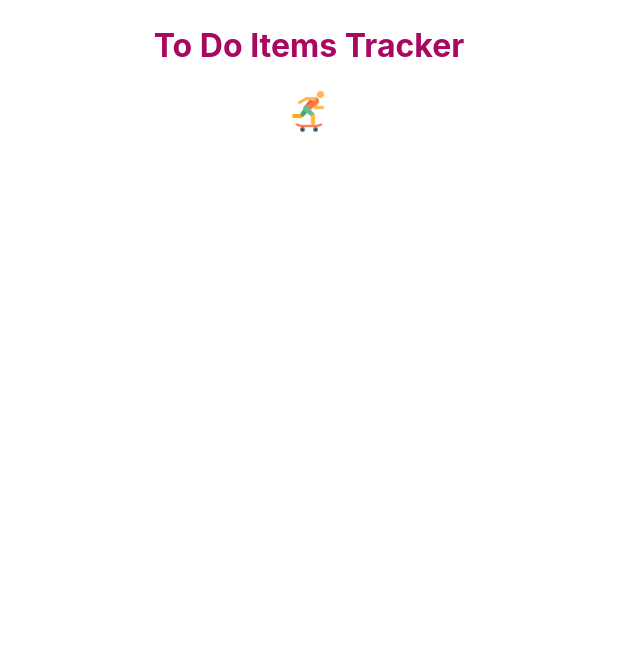
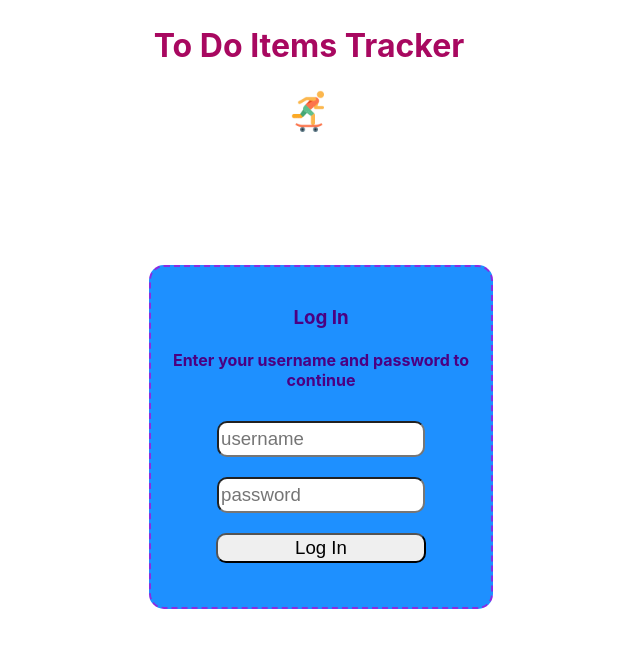
Before and after one commit to jackshiels/todo_api, a React (Create React App) app: page / in a window 1280 px wide. Shown: the top 648 px of the page, without its empty margins (331-971 px from the left). Built offline with nearby package versions, Linux system fonts and the light colour scheme; no server answers.

Commit message:
Began work on the UserLogin provider and associated JWT support in the front end.

```diff
--- a/package.json
+++ b/package.json
@@ -15,6 +15,7 @@
     "localforage": "^1.10.0",
     "match-sorter": "^6.3.1",
     "react": "^18.2.0",
+    "react-cookie": "^6.1.1",
     "react-dom": "^18.2.0",
     "react-router-dom": "^6.15.0",
     "react-scripts": "5.0.1",
--- a/src/App.tsx
+++ b/src/App.tsx
@@ -1,17 +1,28 @@
 import "./App.css";
 import React from "react";
+import { AuthManager } from "./auth/authManager";
 import { ToDoProvider } from "./providers/toDoProvider";
 import { Banner } from "./components/banner";
 import { Outlet } from "react-router-dom";
+import { LoginWindow } from "./login/loginWindow";
+
+const authManager: AuthManager = AuthManager.getInstance();
 
 function App() {
-  return (
+  return authManager.CheckIfLoggedIn() ? (
     <ToDoProvider>
       <div className="App">
         <Banner title="To Do Items Tracker"></Banner>
         <Outlet />
       </div>
     </ToDoProvider>
+  ) : (
+    <ToDoProvider>
+      <div className="App">
+        <Banner title="To Do Items Tracker"></Banner>
+        <LoginWindow />
+      </div>
+    </ToDoProvider>
   );
 }
 
--- a/src/Error.tsx
+++ b/src/Error.tsx
@@ -1,6 +1,5 @@
 /** @jsxImportSource @emotion/react */
 import { css } from "@emotion/react";
-import React from "react";
 import { useRouteError } from "react-router-dom";
 
 const errorCss = css`
--- /dev/null
+++ b/src/auth/authManager.ts
@@ -0,0 +1,30 @@
+import { Cookies } from "react-cookie";
+
+export class AuthManager {
+  private static instance: AuthManager;
+  private cookies: Cookies;
+  private tokenCookieName: string = "loginToken";
+
+  private constructor() {
+    this.cookies = new Cookies();
+  }
+
+  public static getInstance(): AuthManager {
+    if (!AuthManager.instance) {
+      AuthManager.instance = new AuthManager();
+    }
+
+    return AuthManager.instance;
+  }
+
+  public CheckIfLoggedIn(): boolean {
+    console.log("Checking");
+    const loginTokenCookie = this.cookies.get(this.tokenCookieName);
+    console.log(loginTokenCookie);
+    return loginTokenCookie === undefined ? false : true;
+  }
+
+  public SetToken(token: string): void {
+    this.cookies.set(this.tokenCookieName, token);
+  }
+}
--- a/src/index.tsx
+++ b/src/index.tsx
@@ -1,25 +1,9 @@
 import React from "react";
 import ReactDOM from "react-dom/client";
 import "./index.css";
-import App from "./App";
 import reportWebVitals from "./reportWebVitals";
-import { Error } from "./Error";
-import { createBrowserRouter, RouterProvider } from "react-router-dom";
-import { TodoBody } from "./components/todoBody";
-
-const router = createBrowserRouter([
-  {
-    path: "/",
-    element: <App />,
-    errorElement: <Error />,
-    children: [
-      {
-        path: "/items/:itemId",
-        element: <TodoBody />,
-      },
-    ],
-  },
-]);
+import { RouterProvider } from "react-router-dom";
+import { router } from "./routing/router";
 
 const root = ReactDOM.createRoot(
   document.getElementById("root") as HTMLElement
--- /dev/null
+++ b/src/login/loginWindow.tsx
@@ -0,0 +1,46 @@
+/** @jsxImportSource @emotion/react */
+import styled from "@emotion/styled/macro";
+
+export const LoginWindow = () => {
+  return (
+    <>
+      <LoginWindowDiv>
+        <h3>Log In</h3>
+        <h4>Enter your username and password to continue</h4>
+        <TextInput type="text" placeholder="username" />
+        <TextInput type="text" placeholder="password" />
+        <br></br>
+        <SubmitInput type="button" value="Log In" />
+      </LoginWindowDiv>
+    </>
+  );
+};
+
+const LoginWindowDiv = styled.div`
+  text-align: center;
+  margin-left: calc(50% - 160px);
+  margin-top: 100px;
+  width: 300px;
+  height: 300px;
+  background: dodgerblue;
+  border: blueviolet 2px dashed;
+  border-radius: 15px;
+  color: indigo;
+  padding: 20px;
+`;
+
+const TextInput = styled.input`
+  width: 200px;
+  height: 30px;
+  border-radius: 10px;
+  font-size: 14pt;
+  margin: 10px;
+`;
+
+const SubmitInput = styled.input`
+  width: 210px;
+  height: 30px;
+  border-radius: 10px;
+  font-size: 14pt;
+  margin: 10px;
+`;
--- /dev/null
+++ b/src/routing/router.tsx
@@ -0,0 +1,25 @@
+import React from "react";
+import App from "../App";
+import { Error } from "../Error";
+import { createBrowserRouter } from "react-router-dom";
+import { TodoBody } from "../components/todoBody";
+import { LoginWindow } from "../login/loginWindow";
+
+export const router = createBrowserRouter([
+  {
+    path: "/",
+    element: <App />,
+    errorElement: <Error />,
+    children: [
+      {
+        path: "/items/:itemId",
+        element: <TodoBody />,
+      },
+    ],
+  },
+  {
+    path: "/login",
+    element: <LoginWindow />,
+    errorElement: <Error />,
+  },
+]);
--- a/src/stores/itemStore.ts
+++ b/src/stores/itemStore.ts
@@ -14,7 +14,7 @@ export interface ItemComplete {
 
 export type Action = ItemIncomplete | ItemComplete;
 
-export const reducer = (state: State, action: Action) => {
+export const reducer = (state: State, action: Action): State => {
   switch (action.type) {
     case "incomplete":
       return { ...state, completed: false };
```
Also changed, not shown: src/providers/userProvider.tsx (added, +31 -0 lines), src/stores/userStore.ts (added, +29 -0 lines), 1 other file (tests, documents, lock files or other folders).
